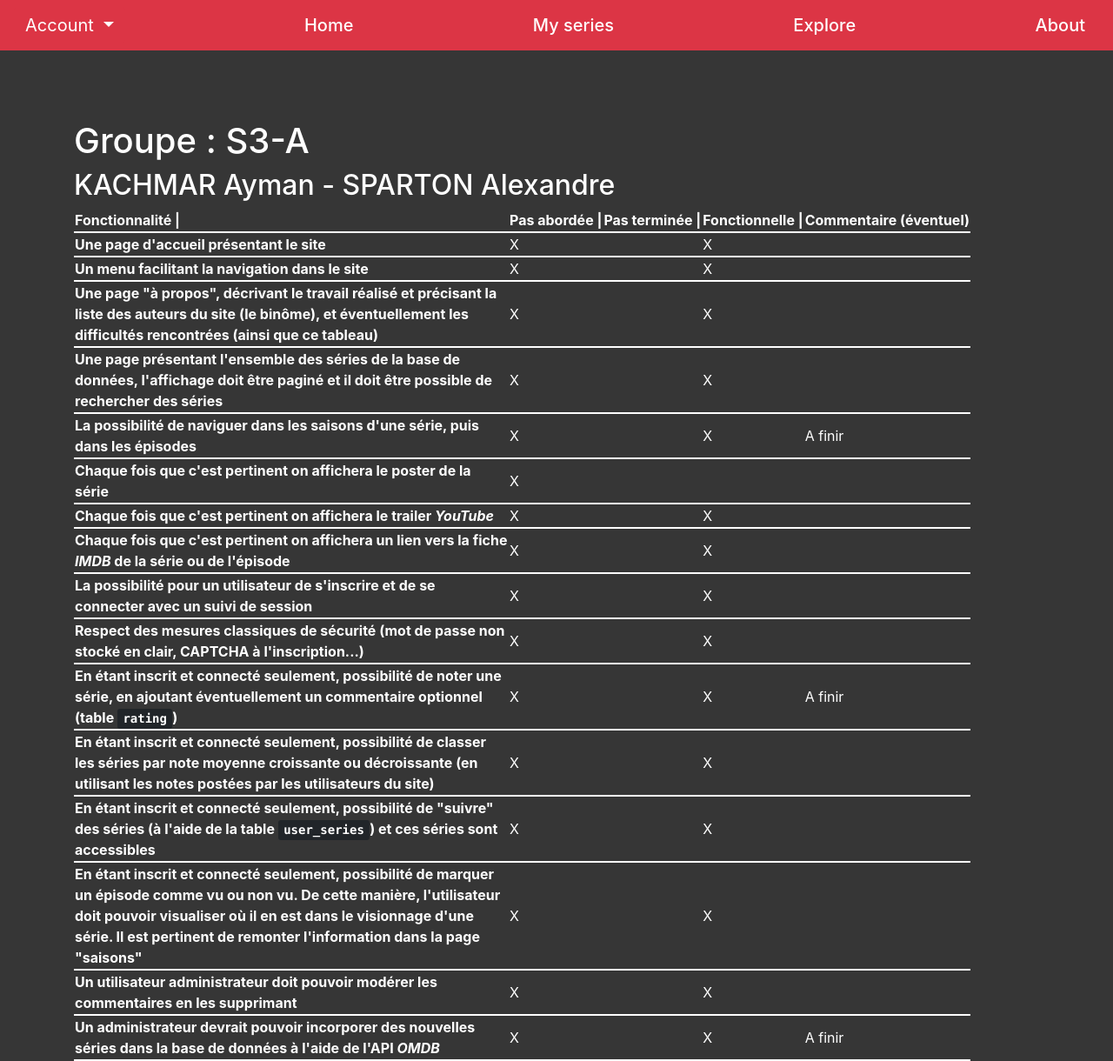
After one commit to aymankr/series-show-website, a Symfony app: template templates/home/about.html.twig in a window 1280 px wide. The commit adds this page. Shown: the whole page at 87% size. Run offline with Twig, Linux system fonts and the light colour scheme; the template is opened without the code that fills it, so the values that code supplies are empty; some libraries are stand-ins or nearby versions.

Commit message:
about page

```diff
--- a/composer.json
+++ b/composer.json
@@ -59,7 +59,8 @@
     "config": {
         "allow-plugins": {
             "symfony/flex": true,
-            "symfony/runtime": true
+            "symfony/runtime": true,
+            "composer/package-versions-deprecated": true
         },
         "optimize-autoloader": true,
         "preferred-install": {
--- a/src/Entity/User.php
+++ b/src/Entity/User.php
@@ -4,6 +4,7 @@ namespace App\Entity;
 
 use Symfony\Bridge\Doctrine\Validator\Constraints\UniqueEntity;
 use Symfony\Component\Security\Core\User\UserInterface;
+use Symfony\Component\Security\Core\User\PasswordAuthenticatedUserInterface;
 use Doctrine\Common\Collections\Collection;
 use Doctrine\ORM\Mapping as ORM;
 
@@ -14,7 +15,7 @@ use Doctrine\ORM\Mapping as ORM;
  * @ORM\Entity
  * @UniqueEntity(fields={"email"}, message="There is already an account with this email")
  */
-class User implements UserInterface
+class User implements UserInterface, PasswordAuthenticatedUserInterface
 {
     /**
      * @var int
--- a/templates/base.html.twig
+++ b/templates/base.html.twig
@@ -91,7 +91,7 @@
 				<a href="{{ path('explore_series') }}" class="navbar-brand mb-0 h1">Explore</a>
 			</li>
 			<li>
-				<a href="" class="navbar-brand mb-0 h1">About</a>
+				<a href="{{ path('about') }}" class="navbar-brand mb-0 h1">About</a>
 			</li>
 
 		</ul>
--- /dev/null
+++ b/templates/home/about.html.twig
@@ -0,0 +1,174 @@
+{% extends 'base.html.twig' %}
+
+{% block title %}About this website
+{% endblock %}
+
+{% block body %}
+    <style>
+        tr {
+            border-bottom: 2pt solid white;
+            margin-bottom:5px;
+        }
+    </style>
+
+	<div class="container">
+		<h1>Groupe : S3-A</h1>
+		<h2>KACHMAR Ayman - SPARTON Alexandre</h2>
+
+		<table>
+			<thead>
+				<tr>
+					<th width="500px">Fonctionnalité |
+					</th>
+					<th>Pas&nbsp;abordée |
+					</th>
+					<th>Pas&nbsp;terminée |
+					</th>
+					<th>Fonctionnelle |
+					</th>
+					<th>Commentaire (éventuel)
+					</th>
+				</tr>
+			</thead>
+			<tbody>
+				<tr>
+					<th>Une page d'accueil présentant le site</th>
+					<td>X</td>
+					<td></td>
+					<td>X</td>
+					<td></td>
+				</tr>
+				<tr>
+					<th>Un menu facilitant la navigation dans le site</th>
+					<td>X</td>
+					<td></td>
+					<td>X</td>
+					<td></td>
+				</tr>
+				<tr>
+					<th>Une page "à propos", décrivant le travail réalisé et précisant
+						                    la liste des auteurs du site (le binôme), et éventuellement les
+						                    difficultés rencontrées (ainsi que ce tableau)</th>
+					<td>X
+					</td>
+					<td></td>
+					<td>X</td>
+					<td></td>
+				</tr>
+				<tr>
+					<th>Une page présentant l'ensemble des séries de la base de
+						                    données, l'affichage doit être paginé et il doit être possible de
+						                    rechercher des séries</th>
+					<td>X</td>
+					<td></td>
+					<td>X</td>
+					<td></td>
+				</tr>
+				<tr>
+					<th>La possibilité de naviguer dans les saisons d'une série, puis dans les épisodes</th>
+					<td>X</td>
+					<td></td>
+					<td>X</td>
+					<td>A finir</td>
+				</tr>
+				<tr>
+					<th>Chaque fois que c'est pertinent on affichera le poster de la série</th>
+					<td>X</td>
+					<td></td>
+					<td></td>
+					<td></td>
+				</tr>
+				<tr>
+					<th>Chaque fois que c'est pertinent on affichera le trailer
+						<em>YouTube</em>
+					</th>
+					<td>X</td>
+					<td></td>
+					<td>X</td>
+					<td></td>
+				</tr>
+				<tr>
+					<th>Chaque fois que c'est pertinent on affichera un lien vers la fiche
+						<em>IMDB</em>
+						de la série ou de l'épisode
+					</th>
+					<td>X</td>
+					<td></td>
+					<td>X</td>
+					<td></td>
+				</tr>
+				<tr>
+					<th>La possibilité pour un utilisateur de s'inscrire et de se connecter avec un suivi de session</th>
+					<td>X</td>
+					<td></td>
+					<td>X</td>
+					<td></td>
+				</tr>
+				<tr>
+					<th>Respect des mesures classiques de sécurité (mot de passe non stocké en clair, CAPTCHA à
+						                    l'inscription...)</th>
+					<td>X</td>
+					<td></td>
+					<td>X</td>
+					<td></td>
+				</tr>
+				<tr>
+					<th>En étant inscrit et connecté seulement, possibilité de noter
+						                    une série, en ajoutant éventuellement un commentaire optionnel (table
+						<kbd>rating</kbd>)</th>
+					<td>X</td>
+					<td></td>
+					<td>X</td>
+					<td>A finir</td>
+				</tr>
+				<tr>
+					<th>En étant inscrit et connecté seulement, possibilité de classer
+						                    les séries par note moyenne croissante ou décroissante (en utilisant les
+						                    notes postées par les utilisateurs du site)</th>
+					<td>X</td>
+					<td></td>
+					<td>X</td>
+					<td></td>
+				</tr>
+				<tr>
+					<th>En étant inscrit et connecté seulement, possibilité de
+						                    "suivre" des séries (à l'aide de la table
+						<kbd>user_series</kbd>) et ces séries
+							                    sont accessibles
+					</th>
+					<td>X</td>
+					<td></td>
+					<td>X</td>
+					<td></td>
+				</tr>
+				<tr>
+					<th>En étant inscrit et connecté seulement, possibilité de marquer
+						                    un épisode comme vu ou non vu. De cette manière, l'utilisateur doit
+						                    pouvoir visualiser où il en est dans le visionnage d'une série. Il est
+						                    pertinent de remonter l'information dans la page "saisons"</th>
+					<td>X</td>
+					<td></td>
+					<td>X</td>
+					<td></td>
+				</tr>
+				<tr>
+					<th>Un utilisateur administrateur doit pouvoir modérer les commentaires en les supprimant</th>
+					<td>X</td>
+					<td></td>
+					<td>X</td>
+					<td></td>
+				</tr>
+				<tr>
+					<th>Un administrateur devrait pouvoir incorporer des nouvelles séries dans la base de données à l'aide de l'API
+						<em>OMDB</em>
+					</th>
+					<td>X</td>
+					<td></td>
+					<td>X</td>
+					<td>A finir</td>
+				</tr>
+			</tbody>
+		</table>
+
+	</div>
+{% endblock %}
```
Also changed, not shown: src/Controller/HomeController.php (+8 -0 lines), 1 other file.
